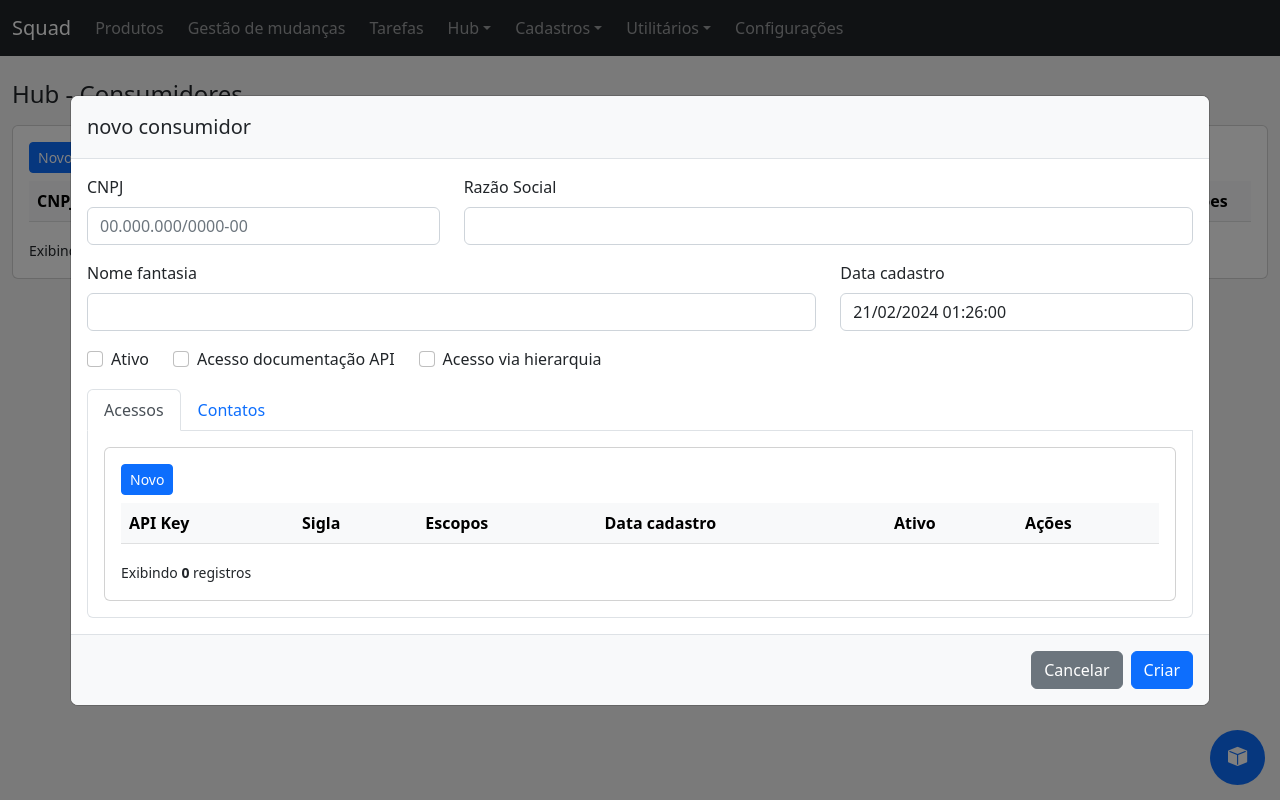
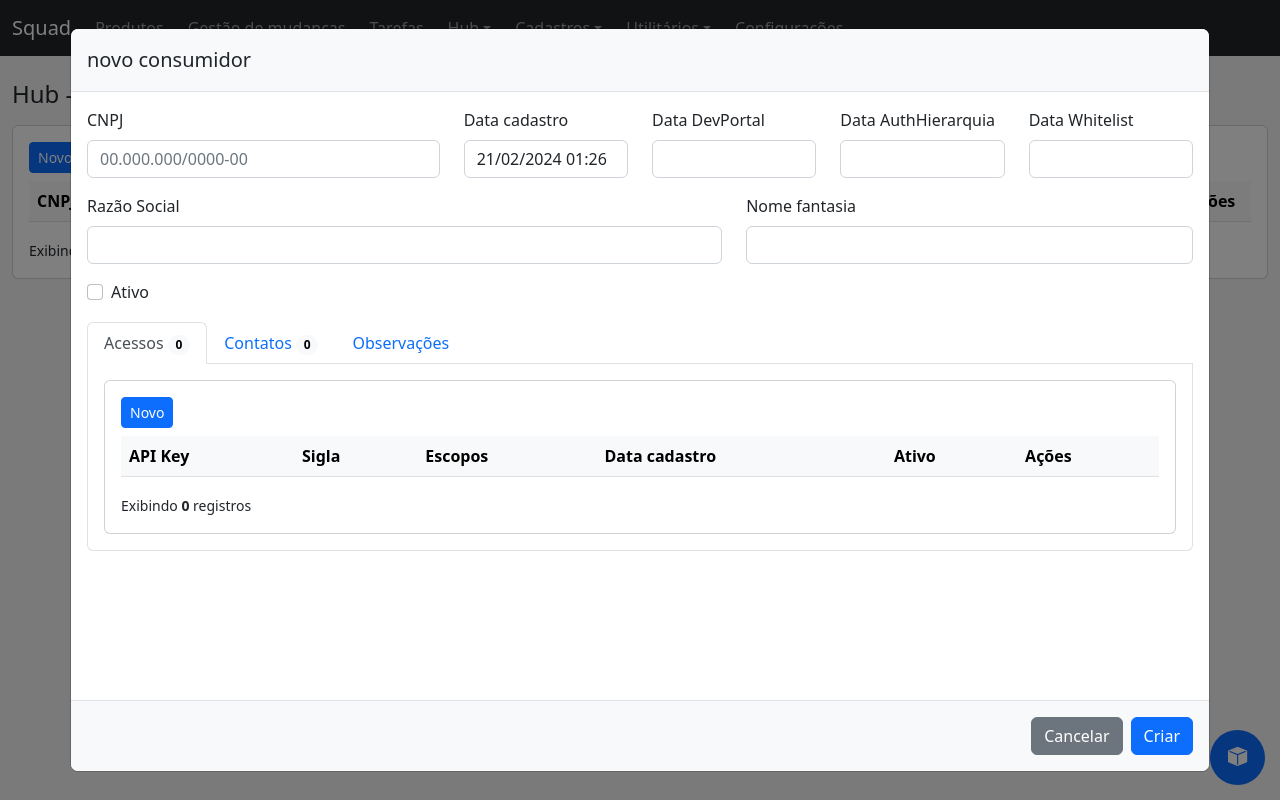
Before and after one commit to angelitocsg/squad-board, a React (Create React App) app: page /hub/consumidores in a window 1280 px wide. Both pictures are taken after a click on the button "Novo". Built offline with nearby package versions, Linux system fonts and the light colour scheme.

Commit message:
updates hub

```diff
--- a/src/modules/hub/application/data/ConsumidorModel.ts
+++ b/src/modules/hub/application/data/ConsumidorModel.ts
@@ -6,14 +6,16 @@ export default class ConsumidorModel {
   cnpj: string = "";
   razaoSocial: string = "";
   nomeFantasia: string = "";
+  responsavel: string = "";
   dataCadastro: string = "";
-  responsavel: string = "";
-  acessoDocto: boolean = false;
-  acessoViaHierarquia: boolean = false;
+  dataAcessoDoc: string = "";
+  dataAcessoAuthHierarquia: string = "";
+  dataAcessoWhitelist: string = "";
+  observacoes: string = "";
   ativo: boolean = false;
 
   constructor() {
-    this.dataCadastro = dateHelper.format(new Date(), "dd/MM/yyyy hh:mm:ss");
+    this.dataCadastro = dateHelper.format(new Date(), "dd/MM/yyyy hh:mm");
   }
 
   static fromDomain(entity: Consumidor): ConsumidorModel {
@@ -22,10 +24,12 @@ export default class ConsumidorModel {
       cnpj: entity.cnpj,
       razaoSocial: entity.razaoSocial,
       nomeFantasia: entity.nomeFantasia,
+      responsavel: entity.responsavel,
       dataCadastro: entity.dataCadastro,
-      responsavel: entity.responsavel,
-      acessoDocto: entity.acessoDocto,
-      acessoViaHierarquia: entity.acessoViaHierarquia,
+      dataAcessoDoc: entity.dataAcessoDoc,
+      dataAcessoAuthHierarquia: entity.dataAcessoAuthHierarquia,
+      dataAcessoWhitelist: entity.dataAcessoWhitelist,
+      observacoes: entity.observacoes,
       ativo: entity.ativo,
     };
   }
@@ -36,10 +40,12 @@ export default class ConsumidorModel {
       model.cnpj,
       model.razaoSocial,
       model.nomeFantasia,
+      model.responsavel,
       model.dataCadastro,
-      model.responsavel,
-      model.acessoDocto,
-      model.acessoViaHierarquia,
+      model.dataAcessoDoc,
+      model.dataAcessoAuthHierarquia,
+      model.dataAcessoWhitelist,
+      model.observacoes,
       model.ativo,
     );
   }
--- a/src/modules/hub/application/pages/form.tsx
+++ b/src/modules/hub/application/pages/form.tsx
@@ -45,7 +45,46 @@ const ConsumidorForm = ({ data, onChange }: IProps) => {
             onChange={handleChange}
           />
         </div>
-        <div className="col-8">
+        <div className="col">
+          <FormInput
+            type="text"
+            label="Data cadastro"
+            field="dataCadastro"
+            value={state.dataCadastro}
+            onChange={handleChange}
+          />
+        </div>
+        <div className="col">
+          {" "}
+          <FormInput
+            type="text"
+            label="Data DevPortal"
+            field="dataAcessoDoc"
+            value={state.dataAcessoDoc}
+            onChange={handleChange}
+          />
+        </div>
+        <div className="col">
+          <FormInput
+            type="text"
+            label="Data AuthHierarquia"
+            field="dataAcessoAuthHierarquia"
+            value={state.dataAcessoAuthHierarquia}
+            onChange={handleChange}
+          />
+        </div>
+        <div className="col">
+          <FormInput
+            type="text"
+            label="Data Whitelist"
+            field="dataAcessoWhitelist"
+            value={state.dataAcessoWhitelist}
+            onChange={handleChange}
+          />
+        </div>
+      </div>
+      <div className="row">
+        <div className="col-7">
           <FormInput
             type="text"
             label="Razão Social"
@@ -54,23 +93,12 @@ const ConsumidorForm = ({ data, onChange }: IProps) => {
             onChange={handleChange}
           />
         </div>
-      </div>
-      <div className="row">
-        <div className="col-8">
+        <div className="col">
           <FormInput
             type="text"
             label="Nome fantasia"
             field="nomeFantasia"
             value={state.nomeFantasia}
-            onChange={handleChange}
-          />
-        </div>
-        <div className="col-4">
-          <FormInput
-            type="text"
-            label="Data cadastro"
-            field="dataCadastro"
-            value={state.dataCadastro}
             onChange={handleChange}
           />
         </div>
@@ -82,25 +110,27 @@ const ConsumidorForm = ({ data, onChange }: IProps) => {
           value={!!state.ativo}
           onChange={handleChange}
         />
-        <FormCheckBox
-          label="Acesso documentação API"
-          field="acessoDocto"
-          value={!!state.acessoDocto}
-          onChange={handleChange}
-        />
-        <FormCheckBox
-          label="Acesso via hierarquia"
-          field="acessoViaHierarquia"
-          value={!!state.acessoViaHierarquia}
-          onChange={handleChange}
-        />
       </div>
 
       <TabGroup>
-        <Tab tabId="tabAcessos" tabLabel="Acessos" active />
-        <Tab tabId="tabContatos" tabLabel="Contatos" />
+        <Tab
+          tabId="tabAcessos"
+          tabLabel="Acessos"
+          tabBadge={acessos.length.toString()}
+          active
+        />
+        <Tab
+          tabId="tabContatos"
+          tabLabel="Contatos"
+          tabBadge={contatos.length.toString()}
+        />
+        <Tab
+          tabId="tabObservacoes"
+          tabLabel="Observações"
+          tabBadge={state.observacoes ? "+" : ""}
+        />
       </TabGroup>
-      <TabContentGroup>
+      <TabContentGroup minHeight={320}>
         <TabContent tabId="tabAcessos" active>
           <DisplayTable
             headerButtons={tHeaderButtonsAcessos}
@@ -117,6 +147,16 @@ const ConsumidorForm = ({ data, onChange }: IProps) => {
             lines={contatos}
           />
         </TabContent>
+        <TabContent tabId="tabObservacoes">
+          <FormInput
+            type="textarea"
+            label=""
+            field="observacoes"
+            rows={9}
+            value={state.observacoes}
+            onTextAreaChange={handleChange}
+          />
+        </TabContent>
       </TabContentGroup>
     </div>
   );
--- a/src/modules/hub/application/pages/useController.tsx
+++ b/src/modules/hub/application/pages/useController.tsx
@@ -29,10 +29,12 @@ const useController = () => {
     { field: "razaoSocial", title: "Razão Social" },
     { field: "nomeFantasia", title: "Nome fantasia" },
     { field: "dataCadastro", title: "Data cadastro" },
-    { field: "acessoDoctoSimNao", title: "Documentação" },
-    { field: "acessoViaHierarquiaSimNao", title: "Via hierarquia" },
+    { field: "dataAcessoDoc", title: "Documentação" },
+    { field: "dataAcessoAuthHierarquia", title: "Hierarquia" },
+    { field: "dataAcessoWhitelist", title: "Whitelist" },
     { field: "numContatos", title: "Contatos" },
     { field: "numAcessos", title: "Acessos" },
+    { field: "obs", title: "Obs" },
     { field: "ativoSimNao", title: "Ativo" },
   ];
 
@@ -68,8 +70,8 @@ const useController = () => {
           const model = ConsumidorModel.fromDomain(item);
           return {
             ...model,
-            acessoDoctoSimNao: model.acessoDocto ? "SIM" : "NÃO",
-            acessoViaHierarquiaSimNao: model.acessoViaHierarquia
+            acessoDoctoSimNao: model.dataAcessoDoc ? "SIM" : "NÃO",
+            acessoViaHierarquiaSimNao: model.dataAcessoAuthHierarquia
               ? "SIM"
               : "NÃO",
             ativoSimNao: model.ativo ? "SIM" : "NÃO",
@@ -77,6 +79,7 @@ const useController = () => {
               .length,
             numAcessos: acessos.filter((x) => x.consumidorId === item.id)
               .length,
+            obs: model.observacoes ? "x" : "-",
           };
         }),
       );
--- a/src/modules/hub/domain/Consumidor.ts
+++ b/src/modules/hub/domain/Consumidor.ts
@@ -8,16 +8,12 @@ export default class Consumidor {
   readonly cnpj: string;
   readonly razaoSocial: string;
   readonly nomeFantasia: string;
+  readonly responsavel: string;
   readonly dataCadastro: string;
-  readonly responsavel: string;
-  private _acessoDocto: boolean = false;
-  get acessoDocto() {
-    return this._acessoDocto;
-  }
-  private _acessoViaHierarquia: boolean = false;
-  get acessoViaHierarquia() {
-    return this._acessoViaHierarquia;
-  }
+  readonly dataAcessoDoc: string;
+  readonly dataAcessoAuthHierarquia: string;
+  readonly dataAcessoWhitelist: string;
+  readonly observacoes: string;
   private _ativo: boolean = false;
   get ativo() {
     return this._ativo;
@@ -28,20 +24,24 @@ export default class Consumidor {
     cnpj: string,
     razaoSocial: string,
     nomeFantasia: string,
+    responsavel: string,
     dataCadastro: string,
-    responsavel: string,
-    acessoDocto?: boolean,
-    acessoViaHierarquia?: boolean,
+    dataAcessoDoc: string,
+    dataAcessoAuthHierarquia: string,
+    dataAcessoWhitelist: string,
+    observacoes: string,
     ativo?: boolean,
   ) {
     this._id = id;
     this.cnpj = cnpj;
     this.razaoSocial = razaoSocial;
     this.nomeFantasia = nomeFantasia;
+    this.responsavel = responsavel;
     this.dataCadastro = dataCadastro;
-    this.responsavel = responsavel;
-    this._acessoDocto = acessoDocto ?? false;
-    this._acessoViaHierarquia = acessoViaHierarquia ?? false;
+    this.dataAcessoDoc = dataAcessoDoc;
+    this.dataAcessoAuthHierarquia = dataAcessoAuthHierarquia;
+    this.dataAcessoWhitelist = dataAcessoWhitelist;
+    this.observacoes = observacoes;
     this._ativo = ativo ?? false;
   }
 
@@ -55,10 +55,12 @@ export default class Consumidor {
     cnpj: string,
     razaoSocial: string,
     nomeFantasia: string,
+    responsavel: string,
     dataCadastro: string,
-    responsavel: string,
-    acessoDocto?: boolean,
-    acessoViaHierarquia?: boolean,
+    dataAcessoDoc: string,
+    dataAcessoAuthHierarquia: string,
+    dataAcessoWhitelist: string,
+    observacoes: string,
     ativo?: boolean,
   ) {
     if (!cnpj) throw Error("O CNPJ deve ser informado");
@@ -69,10 +71,12 @@ export default class Consumidor {
       cnpj,
       razaoSocial,
       nomeFantasia,
+      responsavel,
       dataCadastro,
-      responsavel,
-      acessoDocto,
-      acessoViaHierarquia,
+      dataAcessoDoc,
+      dataAcessoAuthHierarquia,
+      dataAcessoWhitelist,
+      observacoes,
       ativo,
     );
   }
@@ -82,10 +86,12 @@ export default class Consumidor {
     cnpj: string,
     razaoSocial: string,
     nomeFantasia: string,
+    responsavel: string,
     dataCadastro: string,
-    responsavel: string,
-    acessoDocto?: boolean,
-    acessoViaHierarquia?: boolean,
+    dataAcessoDoc: string,
+    dataAcessoAuthHierarquia: string,
+    dataAcessoWhitelist: string,
+    observacoes: string,
     ativo?: boolean,
   ) {
     return new Consumidor(
@@ -93,10 +99,12 @@ export default class Consumidor {
       cnpj,
       razaoSocial,
       nomeFantasia,
+      responsavel,
       dataCadastro,
-      responsavel,
-      acessoDocto,
-      acessoViaHierarquia,
+      dataAcessoDoc,
+      dataAcessoAuthHierarquia,
+      dataAcessoWhitelist,
+      observacoes,
       ativo,
     );
   }
--- a/src/modules/hub/repository/AcessoRepositoryLocalStorage.ts
+++ b/src/modules/hub/repository/AcessoRepositoryLocalStorage.ts
@@ -11,7 +11,9 @@ export default class AcessoRepositoryLocalStorage implements AcessoRepository {
   >([]);
 
   private get data() {
-    return this._data.value;
+    return this._data.value.sort((a, b) =>
+      a.apiKey.localeCompare(b.apiKey),
+    );
   }
 
   get data$() {
--- a/src/modules/hub/repository/ConsumidorDTO.ts
+++ b/src/modules/hub/repository/ConsumidorDTO.ts
@@ -5,10 +5,12 @@ export default class ConsumidorDTO {
   cnpj: string;
   razaoSocial: string;
   nomeFantasia: string;
+  responsavel: string;
   dataCadastro: string;
-  responsavel: string;
-  acessoDocto: boolean;
-  acessoViaHierarquia: boolean;
+  dataAcessoDoc: string;
+  dataAcessoAuthHierarquia: string;
+  dataAcessoWhitelist: string;
+  observacoes: string;
   ativo: boolean;
 
   constructor(entity: Consumidor) {
@@ -16,10 +18,12 @@ export default class ConsumidorDTO {
     this.cnpj = entity.cnpj;
     this.razaoSocial = entity.razaoSocial;
     this.nomeFantasia = entity.nomeFantasia;
+    this.responsavel = entity.responsavel;
     this.dataCadastro = entity.dataCadastro;
-    this.responsavel = entity.responsavel;
-    this.acessoDocto = entity.acessoDocto;
-    this.acessoViaHierarquia = entity.acessoViaHierarquia;
+    this.dataAcessoDoc = entity.dataAcessoDoc;
+    this.dataAcessoAuthHierarquia = entity.dataAcessoAuthHierarquia;
+    this.dataAcessoWhitelist = entity.dataAcessoWhitelist;
+    this.observacoes = entity.observacoes;
     this.ativo = entity.ativo;
   }
 
@@ -29,10 +33,12 @@ export default class ConsumidorDTO {
       dto.cnpj,
       dto.razaoSocial,
       dto.nomeFantasia,
+      dto.responsavel,
       dto.dataCadastro,
-      dto.responsavel,
-      dto.acessoDocto,
-      dto.acessoViaHierarquia,
+      dto.dataAcessoDoc,
+      dto.dataAcessoAuthHierarquia,
+      dto.dataAcessoWhitelist,
+      dto.observacoes,
       dto.ativo,
     );
   }
--- a/src/modules/hub/repository/ConsumidorRepositoryLocalStorage.ts
+++ b/src/modules/hub/repository/ConsumidorRepositoryLocalStorage.ts
@@ -14,7 +14,9 @@ export default class ConsumidorRepositoryLocalStorage
 
   private get data() {
     return this._data.value.sort((a, b) =>
-      a.nomeFantasia.localeCompare(b.nomeFantasia),
+      `${a.nomeFantasia} ${a.razaoSocial}`.localeCompare(
+        `${b.nomeFantasia} ${b.razaoSocial}`,
+      ),
     );
   }
 
--- a/src/modules/hub/repository/ContatoRepositoryLocalStorage.ts
+++ b/src/modules/hub/repository/ContatoRepositoryLocalStorage.ts
@@ -13,7 +13,9 @@ export default class ContatoRepositoryLocalStorage
   >([]);
 
   private get data() {
-    return this._data.value;
+    return this._data.value.sort((a, b) =>
+      a.nome.localeCompare(b.nome),
+    );
   }
 
   get data$() {
```
Also changed, not shown: src/modules/hub/application/data/ConsumidorStore.tsx (+5 -3 lines).
